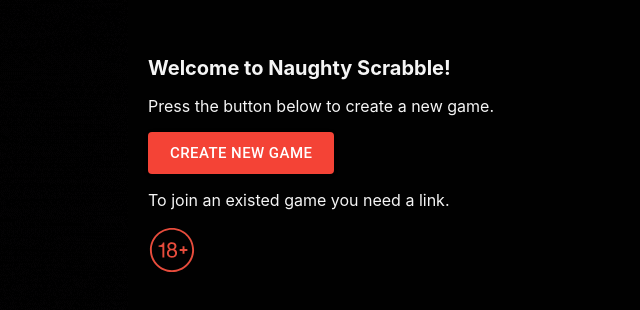
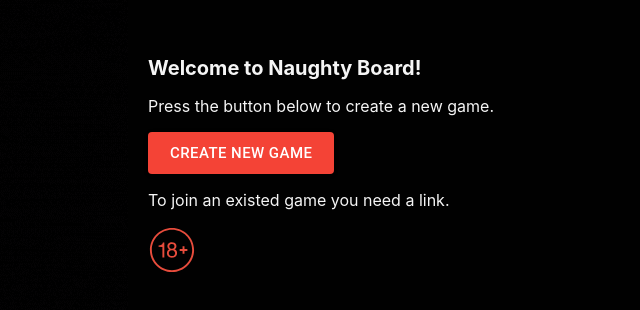
Before and after one commit to MindWarmth/naughty-scrabble, a React (Create React App) app: page /game/1 in a window 1280 px wide. Shown: the part 108-418 px from the top of the page, without its empty margins (492-1132 px from the left). Built offline with nearby package versions, Linux system fonts and the light colour scheme.

Commit message:
update descriptions

```diff
--- a/src/pages/Invite.jsx
+++ b/src/pages/Invite.jsx
@@ -32,7 +32,7 @@ const Invite = () => {
     navigator
       .share({
         url: `${gameURL}`,
-        title: "SCRABBLE",
+        title: "Naughty Board",
         text: "Invite your friend to the game!"
       })
       .then(() => console.log("Invite sent!"))
--- a/src/pages/Welcome.jsx
+++ b/src/pages/Welcome.jsx
@@ -7,10 +7,10 @@ import logo from '../logo.gif';
 const Welcome = () => (
   <Grid container direction="row" justify="center" alignItems="center">
     <Grid item xs={ 12 } sm={ 6 } md={ 5 }>
-      <img src={logo} className="logo" alt="Naughty board" />
+      <img src={logo} className="logo" alt="Naughty Board" />
     </Grid>
     <Grid item xs={ 12 } sm={ 6 } md={ 5 }>
-      <h1>Welcome to Naughty Scrabble!</h1>
+      <h1>Welcome to Naughty Board!</h1>
       <p>Press the button below to create a new game.</p>
       <Button component={ Link } to="/create" color="primary" variant="contained" size="large">
         Create new game
```
Also changed, not shown: public/manifest.json, 1 other file (tests, documents, lock files or other folders).
